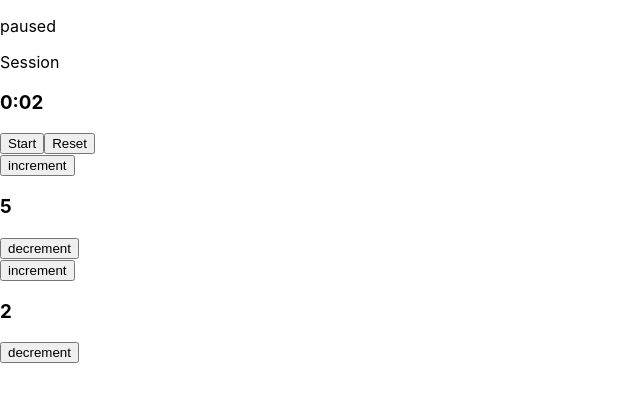
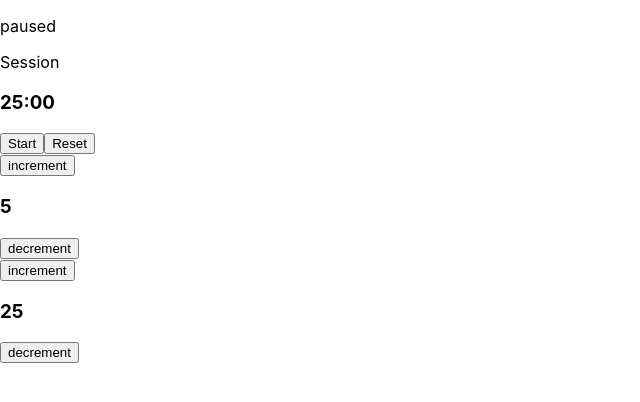
Before and after one commit to fccJashCoda/twentyfiveFive, a React (Create React App) app: page / in a window 1280 px wide. Shown: the top 402 px of the page, without its empty margins (0-640 px from the left). Built offline with nearby package versions, Linux system fonts and the light colour scheme.

Commit message:
everything works except reset

```diff
--- a/src/components/TwentyfiveFive.js
+++ b/src/components/TwentyfiveFive.js
@@ -3,11 +3,11 @@ import Setter from './Setter';
 import Timer from './Timer';
 
 function Clock(minutes, seconds = '00') {
-  this.minutes = minutes;
+  this.minutes = String(minutes).padStart(2, '0');
   this.seconds = String(seconds).padStart(2, '0');
   this.tickDown = function () {
     if (this.seconds === '00') {
-      this.minutes -= 1;
+      this.minutes = String(minutes - 1).padStart(2, '0');
     }
     this.seconds =
       this.seconds === '00' ? '59' : String(this.seconds - 1).padStart(2, '0');
@@ -19,12 +19,12 @@ function Clock(minutes, seconds = '00') {
 
 const TwentyfiveFive = () => {
   const [breakTime, setBreakTime] = useState(5);
-  const [sessionTime, setSessionTime] = useState(2);
+  const [sessionTime, setSessionTime] = useState(25);
   // const [breakTime, setBreakTime] = useState(3);
   // const [sessionTime, setSessionTime] = useState(5);
   const [paused, setPaused] = useState(true);
   const [state, setState] = useState('Session');
-  const [date, setDate] = useState(new Clock(0, sessionTime));
+  const [date, setDate] = useState(new Clock(sessionTime));
   // const [date, setDate] = useState(new Date(0, 0, 0, 0, 0, 5, 0));
   const [time, setTime] = useState('');
   // const [time, setTime] = useState('');
@@ -36,7 +36,15 @@ const TwentyfiveFive = () => {
     setState('Session');
     setDate((prevState) => {
       prevState = new Clock(sessionTime);
-      setTime(prevState.display());
+      setTime((prevTime) => {
+        prevTime = prevState.display();
+        console.log(prevTime);
+
+        return prevTime;
+      });
+      console.log(prevState);
+      console.log(prevState.display());
+      return prevState;
     });
     // setDate((prevState) => {
     //   prevState = new Date(0, 0, 0, 0, sessionTime, 0);
@@ -72,7 +80,7 @@ const TwentyfiveFive = () => {
     const base = state === 'Session' ? sessionTime : breakTime;
     console.log('current state when setting time', state);
     setDate((prevState) => {
-      prevState = new Clock(0, base);
+      prevState = new Clock(base);
       // prevState = new Date(0, 0, 0, 0, 0, base, 0);
 
       setTime(prevState.display());
@@ -100,13 +108,13 @@ const TwentyfiveFive = () => {
 
       setTime((prevState) => {
         console.log('odal', prevState);
-        if (prevState === '0:01') {
+        if (prevState === '00:01') {
           console.log('switch');
           // setDate(() => new Date(0, 0, 0, 0, 0, base + 1));
           let base = state === 'Session' ? breakTime : sessionTime;
-          setDate(() => new Clock(0, base + 1));
+          setDate(() => new Clock(base, 1));
         }
-        if (prevState === '0:00') {
+        if (prevState === '00:00') {
           console.log('0:00 change');
           setState((prev) => (prev === 'Session' ? 'Break' : 'Session'));
         }
```
